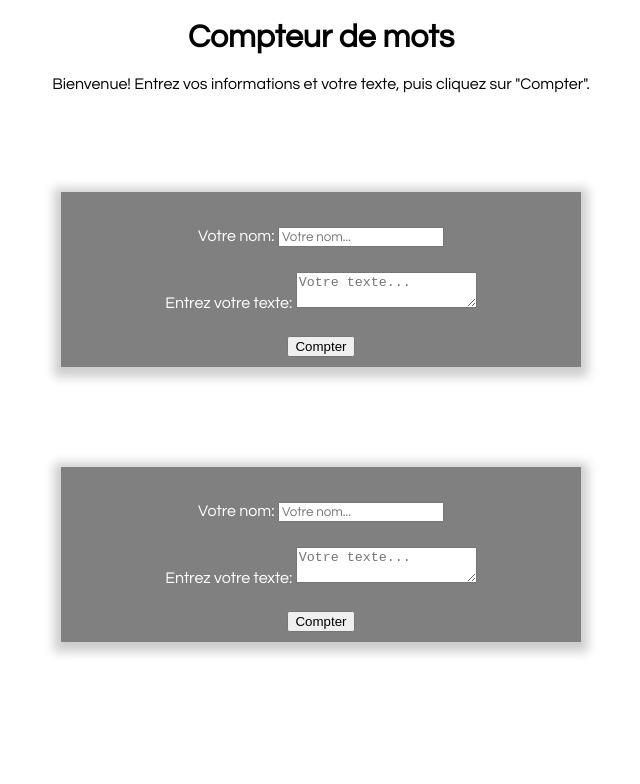
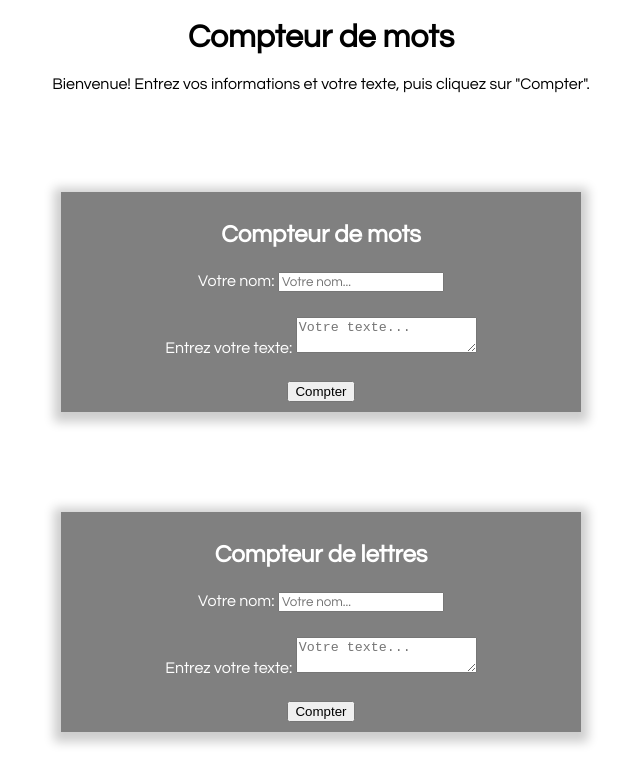
Before and after one commit to C-Rollot/Compteur-de-mots, a plain HTML site: page index.html in a window 1280 px wide. Shown: the whole page, without its empty margins (319-959 px from the left). Drawn offline with Linux system fonts and the light colour scheme.

Commit message:
HTML Completed

```diff
--- a/index.html
+++ b/index.html
@@ -13,6 +13,7 @@
     </header>
 
     <div id="formulaire-mots">
+        <h2>Compteur de mots</h2>
         <form id="informations">
             <div>
                 <label for="nom1">Votre nom:</label>
@@ -33,6 +34,7 @@
     <div id="resultat-mots"></div>
 
     <div id="formulaire-lettres">
+        <h2>Compteur de lettres</h2>
         <form id="informations2">
             <div>
                 <label for="nom">Votre nom:</label>
```
